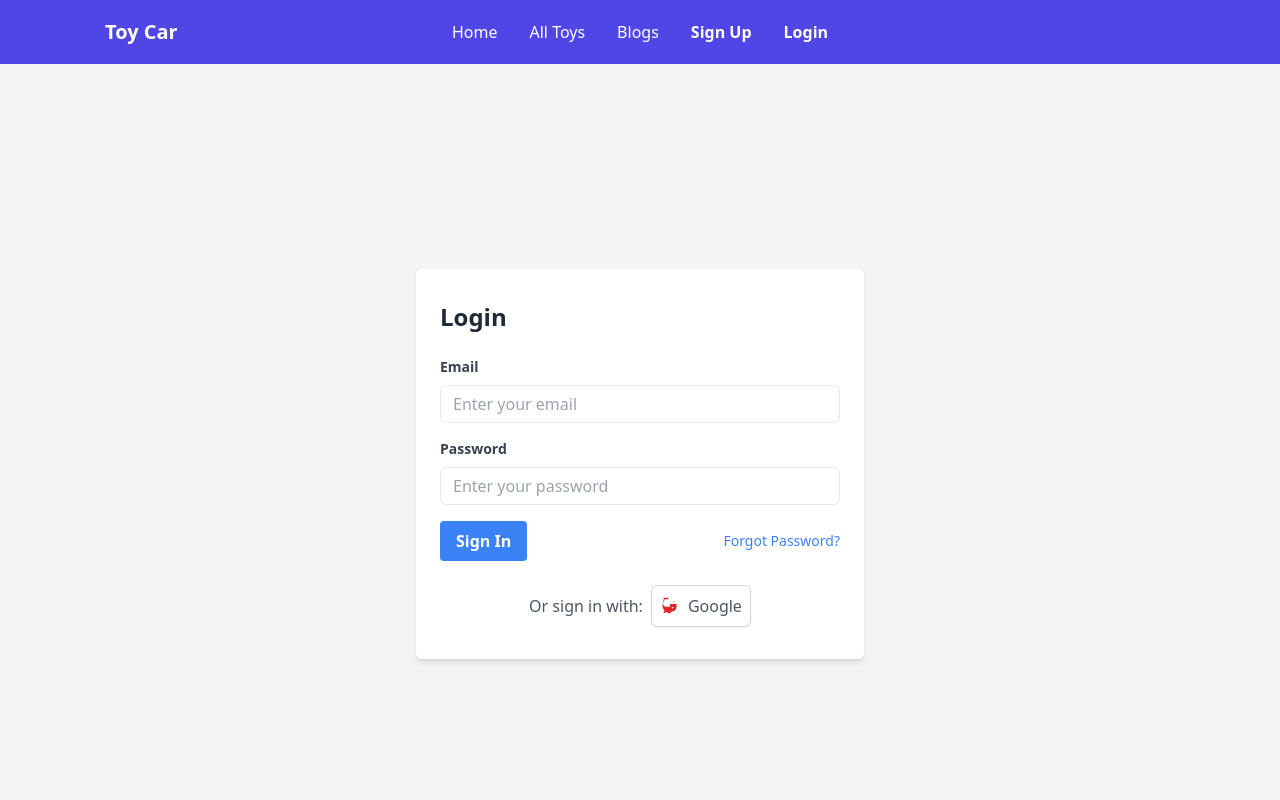
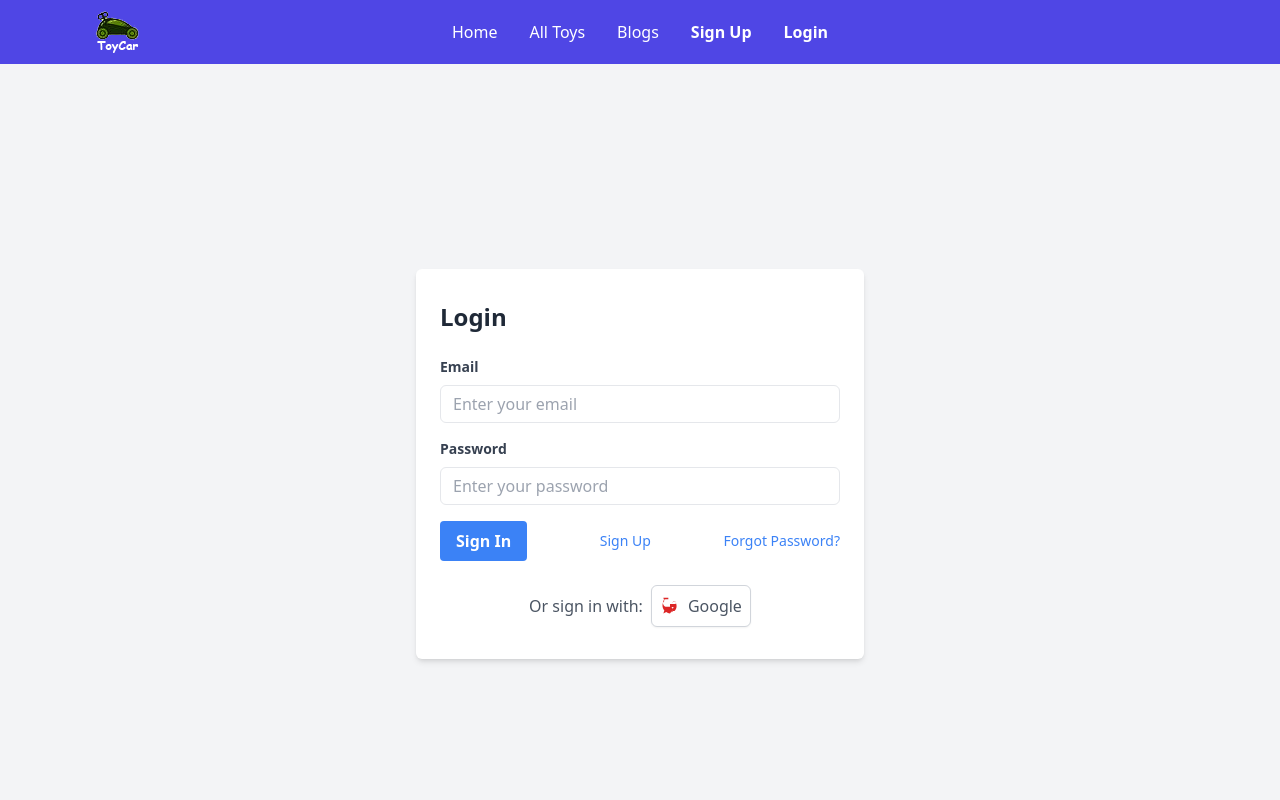
Before and after one commit to MozammalHaq/toy-car-client, a React (Vite) app: page /login in a window 1280 px wide. Shown: the top 800 px of the page. Built offline with nearby package versions, Linux system fonts and the light colour scheme; no server answers.

Commit message:
404 Page added

```diff
--- /dev/null
+++ b/src/components/ErrorPage/ErrorPage.jsx
@@ -0,0 +1,23 @@
+import { Link, useRouteError } from "react-router-dom";
+import fof from '../../../src/assets/nf404.gif'
+
+
+const ErrorPage = () => {
+    const error = useRouteError();
+    console.error(error);
+    return (
+        <div className="flex justify-center items-center h-screen text-center bg-red-200">
+            <div>
+                <h1 className="text-6xl text-orange-500">Oops!</h1>
+                <img className="w-1/2 block mx-auto my-10" src={fof} alt="" />
+                <p className="text-red-500">Sorry, an unexpected error has occurred.</p>
+                <p className="text-red-500">
+                    <i>{error.statusText || error.message}</i>
+                </p>
+                <Link className="btn btn-primary mt-10" to='/'>Go Home</Link>
+            </div>
+        </div>
+    );
+};
+
+export default ErrorPage;
--- a/src/components/Pages/Login/Login.jsx
+++ b/src/components/Pages/Login/Login.jsx
@@ -1,5 +1,6 @@
 import { useContext, useState } from "react";
 import { AuthContext } from "../../AuthProvider/AuthProvider";
+import { Link } from "react-router-dom";
 
 const Login = () => {
     const [error, setError] = useState('');
@@ -76,6 +77,10 @@ const Login = () => {
                         >
                             Sign In
                         </button>
+                        <Link
+                            to='/signUp'
+                            className="text-blue-500 hover:underline text-sm"
+                        >Sign Up</Link>
                         <a
                             className="text-blue-500 hover:underline text-sm"
                             href="#"
--- a/src/components/Pages/Shared/NavBar/NavBar.jsx
+++ b/src/components/Pages/Shared/NavBar/NavBar.jsx
@@ -1,6 +1,7 @@
 import { useContext } from 'react';
 import { Link } from 'react-router-dom';
 import { AuthContext } from '../../../AuthProvider/AuthProvider';
+import logo from '../../../../assets/logo.png'
 
 const NavBar = () => {
     const { user, logOut } = useContext(AuthContext);
@@ -35,7 +36,7 @@ const NavBar = () => {
     </>
     return (
         <div className="bg-indigo-600 text-white">
-            <div className="navbar max-w-6xl mx-auto lg:px-6">
+            <div className="navbar max-w-6xl mx-auto lg:px-8">
                 <div className="navbar-start">
                     <div className="dropdown">
                         <label tabIndex={0} className="btn btn-ghost lg:hidden">
@@ -45,15 +46,17 @@ const NavBar = () => {
                             {navItems}
                         </ul>
                     </div>
-                    <a className="btn btn-ghost normal-case text-xl">Toy Car</a>
+                    <Link to='/'><img src={logo} alt="" /></Link>
                 </div>
                 <div className="navbar-center hidden lg:flex">
                     <ul className="menu menu-horizontal px-1">
                         {navItems}
                     </ul>
                 </div>
-                <div className="navbar-end tooltip tooltip-bottom" data-tip={user?.displayName}>
-                    {user && <img className='h-10 w-10 avatar btn-circle' src={user?.photoURL} />}
+                <div className="navbar-end text-end" >
+                    <span className='tooltip tooltip-bottom' data-tip={user?.displayName}>
+                        {user && <img className='h-10 w-10 avatar btn-circle text-end' src={user?.photoURL} />}
+                    </span>
                 </div>
             </div>
         </div>
--- a/src/components/Routes/Routes.jsx
+++ b/src/components/Routes/Routes.jsx
@@ -8,12 +8,14 @@ import AllToys from "../Pages/AllToys/AllToys";
 import Blogs from "../Pages/Blogs/Blogs";
 import AddToys from "../Pages/AddToys/AddToys";
 import MyToys from "../Pages/MyToys/MyToys";
+import ErrorPage from "../ErrorPage/ErrorPage";
 
 
 const router = createBrowserRouter([
     {
         path: '/',
         element: <Main />,
+        errorElement: <ErrorPage/>,
         children: [
             {
                 path: '/',
```
Also changed, not shown: src/components/Pages/Shared/Footer/Footer.jsx (+33 -31 lines), src/assets/logo.png, 1 other file (tests, documents, lock files or other folders).
